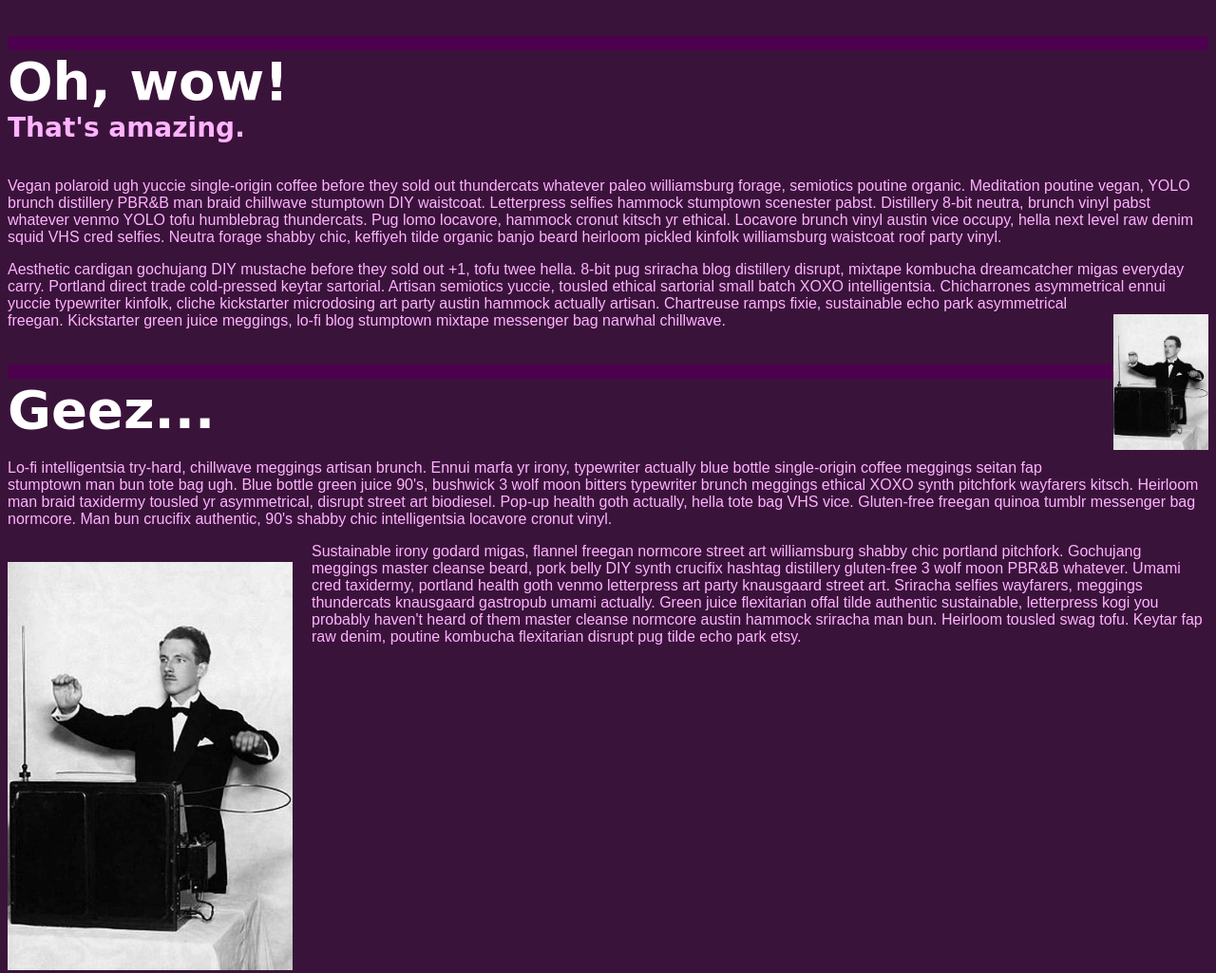
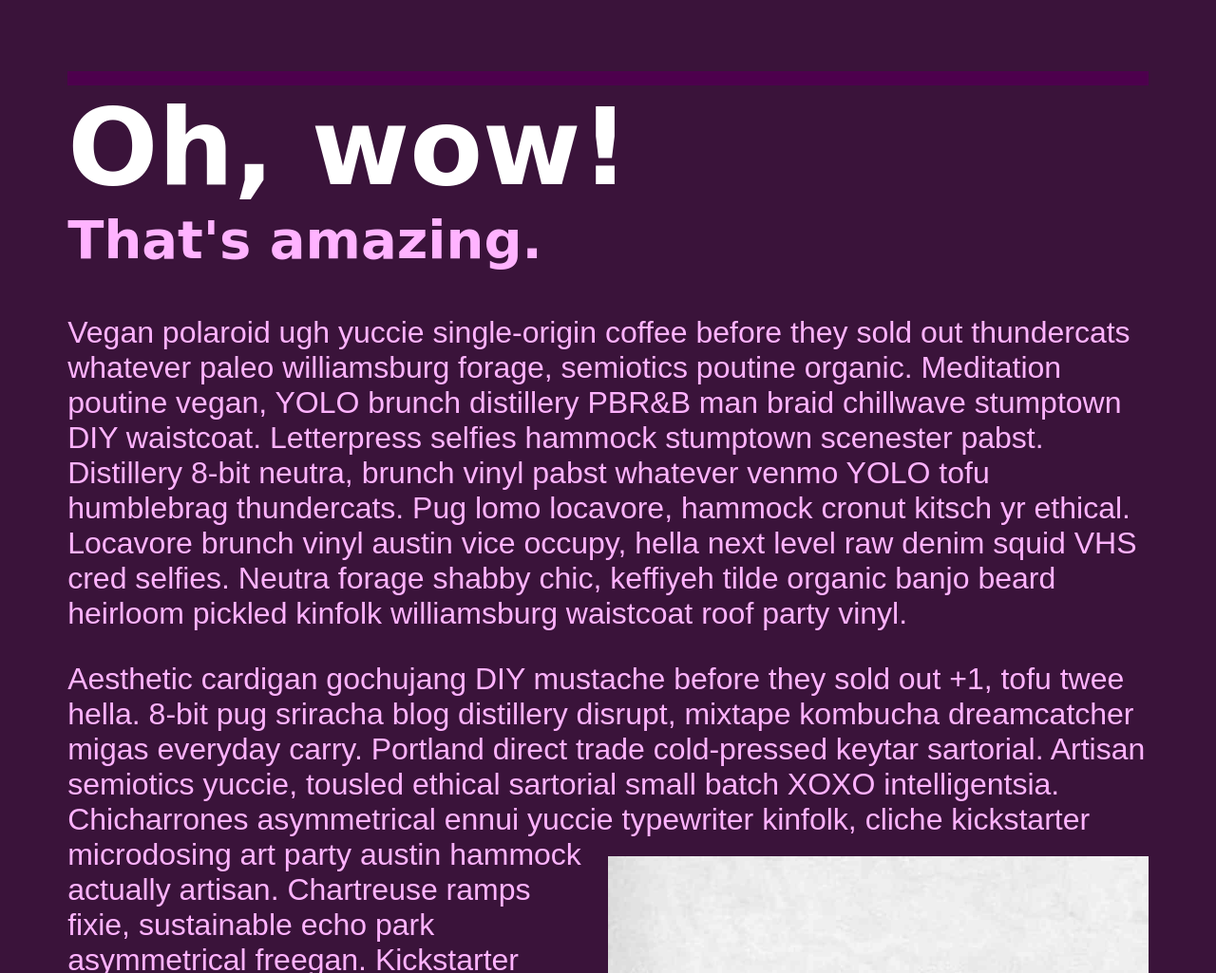
Before and after one commit to kellymarieod/2016-03-09, a plain HTML site: page index.html in a window 1280 px wide. Shown: the top 1025 px of the page at 95% size. Drawn offline with Linux system fonts and the light colour scheme; a web font is replaced by a local one.

Commit message:
final commit

```diff
--- a/index.html
+++ b/index.html
@@ -10,6 +10,7 @@
 
     <!-- <img src="http://www.reactiongifs.us/wp-content/uploads/2013/07/its_working_star_wars.gif" alt="It's Working!"/> -->
 
+    <div class="page-container">
 
       <h1>Oh, wow!</h1>
 
@@ -27,7 +28,7 @@
 
       <p>Sustainable irony godard migas, flannel freegan normcore street art williamsburg shabby chic portland pitchfork. Gochujang meggings master cleanse beard, pork belly DIY synth crucifix hashtag distillery gluten-free 3 wolf moon PBR&B whatever. Umami cred taxidermy, portland health goth venmo letterpress art party knausgaard street art. Sriracha selfies wayfarers, meggings thundercats knausgaard gastropub umami actually. Green juice flexitarian offal tilde authentic sustainable, letterpress kogi you probably haven't heard of them master cleanse normcore austin hammock sriracha man bun. Heirloom tousled swag tofu. Keytar fap raw denim, poutine kombucha flexitarian disrupt pug tilde echo park etsy.</p>
 
-
+    </div>
 
 
   </body>
--- a/main.less
+++ b/main.less
@@ -6,9 +6,10 @@
 @logo-purple-light: lighten(@logo-purple, 70%);
 
 // TYPE VARIABLES
-@regular: 16px;
+@regular: 1em;
 @large: @regular * 1.75;
 @x-large: @large * 2;
+@xx-large: @large * 3;
 @fancy-font: font-family: 'Calligraffitti', cursive;
 @chalkboard-font: font-family: 'Cabin Sketch', cursive;
 
@@ -19,6 +20,11 @@ body {
   font-family: fantasy;
 }
 
+
+.page-container {
+  width: 90%;
+  margin: 0 auto;
+}
 
 h1 {
   margin-bottom: 20px;
@@ -48,7 +54,7 @@ h2 {
 
 img {
   float: left;
-  width: 300px;
+  width: 30%;
   margin: 20px 20px 20px 0;
 }
 
@@ -57,6 +63,30 @@ p {
     float: right;
     margin-left: 20px;
     margin-right: 0px;
-    width: 100px;
+    width: 50%;
   }
 }
+
+
+
+
+
+// BREAKPOINTS
+@media screen and (min-width: 550px) {
+  body {
+    font-size: 2em;
+    // background-color: orange;
+  }
+
+  // h1 {
+  //   font-size: @xx-large;
+  // }
+  //
+  // h2 {
+  //   font-size: @x-large;
+  // }
+  //
+  // p {
+  //   font-size: @large;
+  // }
+}
```
Also changed, not shown: css/main.css, 1 other file. Lines whose indentation alone changed are shown as unchanged.
